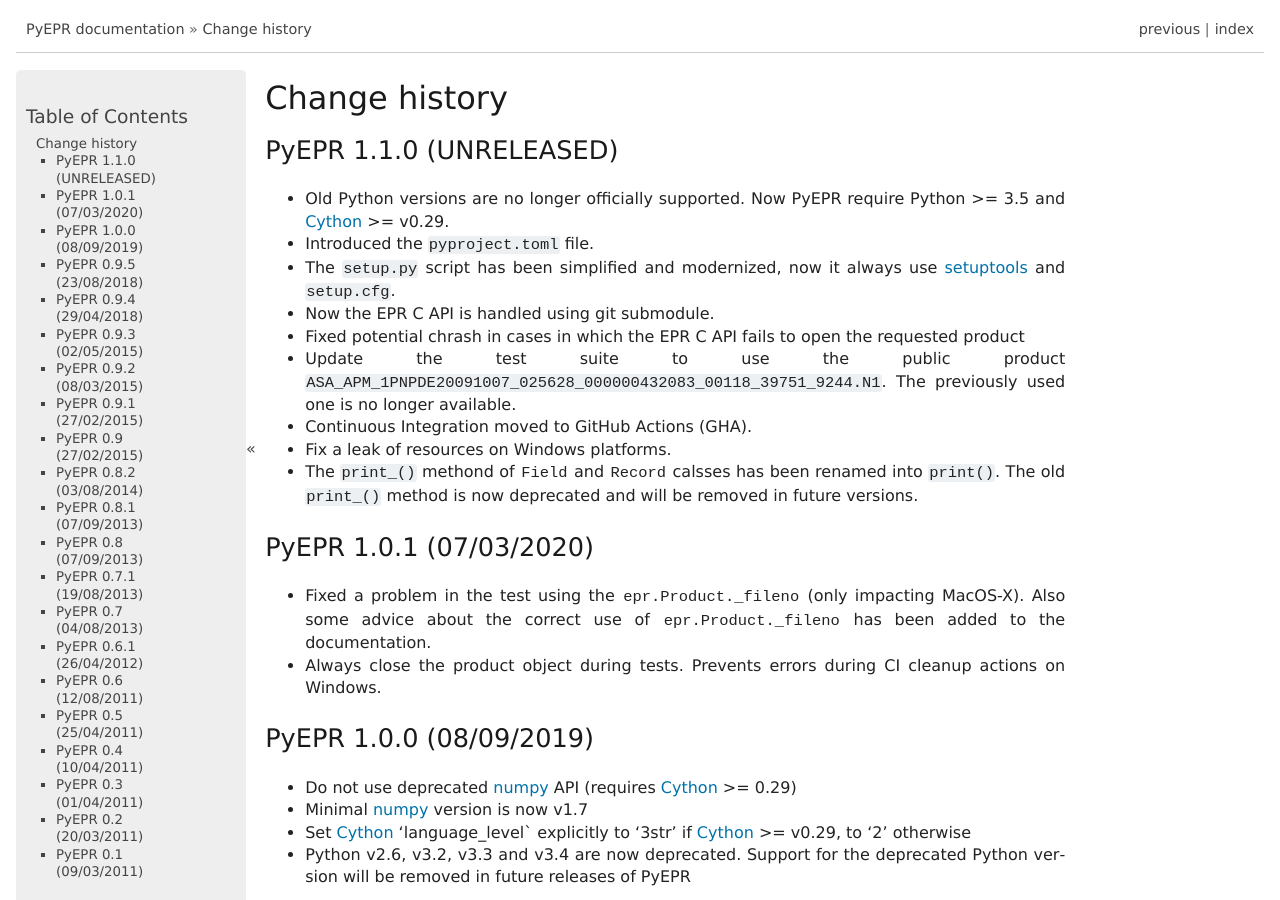
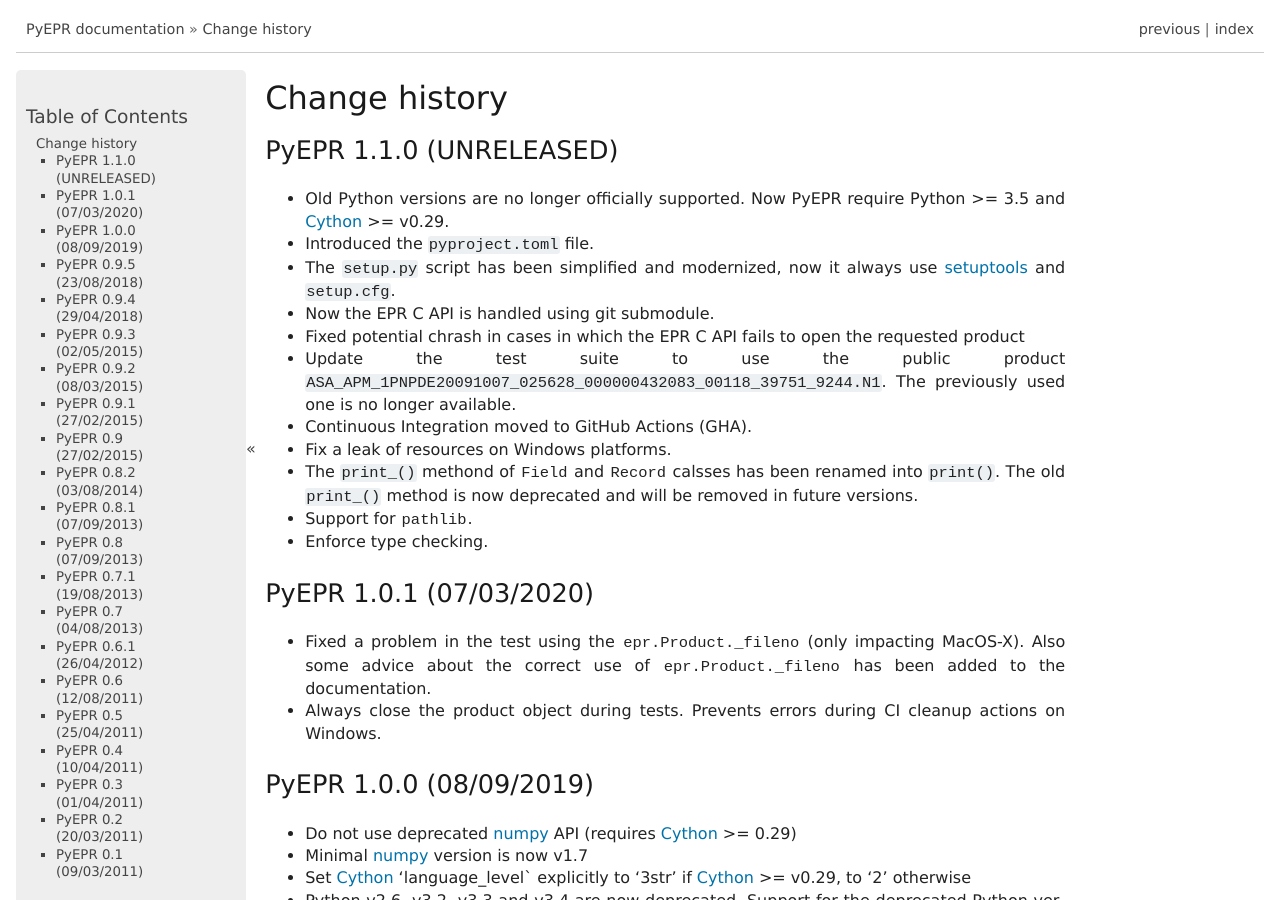
Before and after one commit to avalentino/pyepr, a Sphinx documentation site: the page built from doc/NEWS.rst, in a window 1280 px wide and 900 px high. Built offline with Sphinx 7.4.7, drawn with Linux system fonts in a browser that asks for light colours; formulas are drawn with MathJax 3.

Commit message:
Enforce type checking and support for pathlib

```diff
--- a/doc/NEWS.rst
+++ b/doc/NEWS.rst
@@ -21,6 +21,8 @@
   been renamed into ``print()``.
   The old ``print_()`` method is now deprecated and will be removed in
   future versions.
+* Support for :mod:`pathlib`.
+* Enforce type checking.
 
 
 PyEPR 1.0.1 (07/03/2020)
```
Also changed, not shown: 2 other files.
